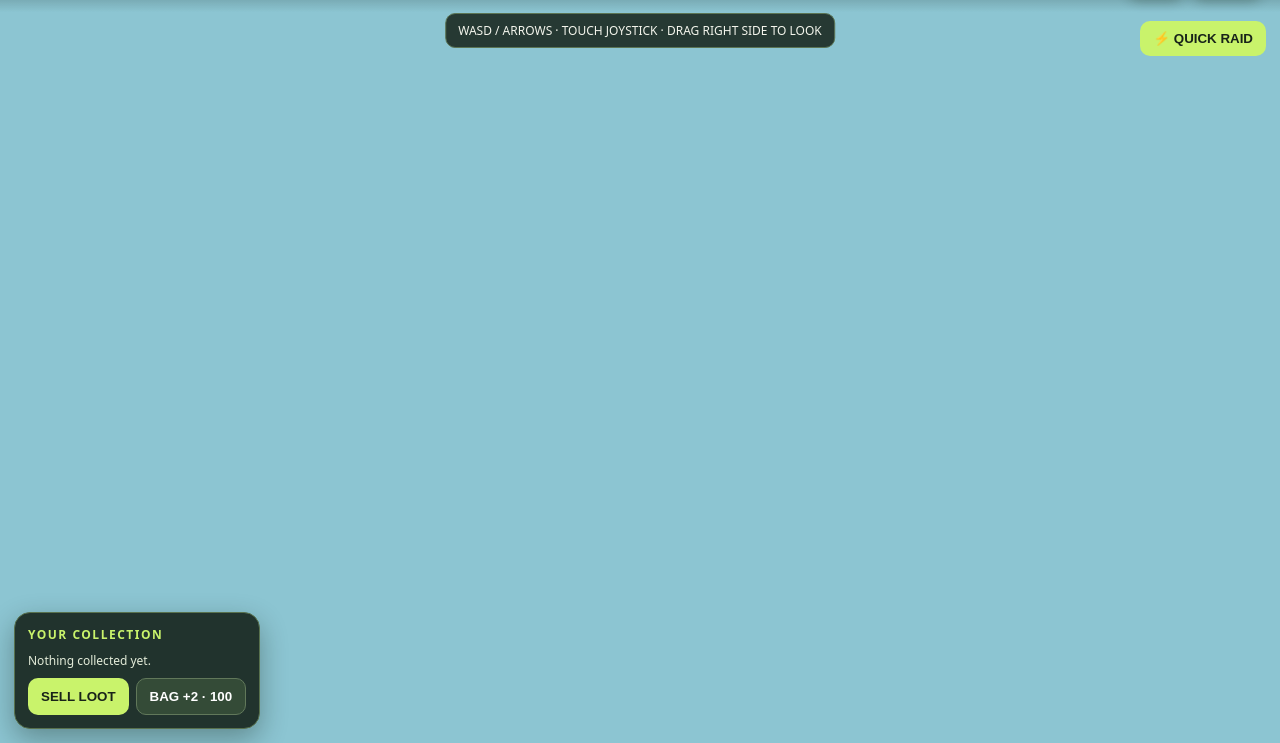
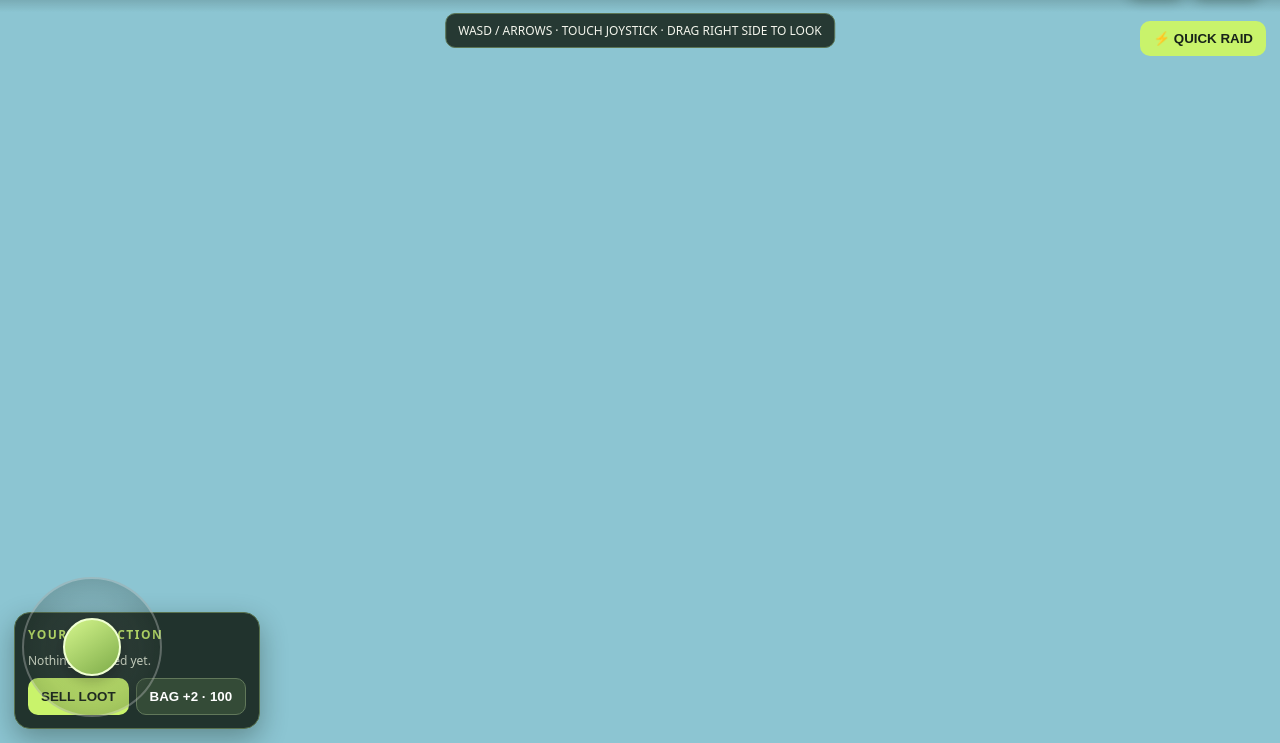
Before and after one commit to kaitokinn326-cell/Grab-grow, a plain HTML site: page index.html in a window 1280 px wide. Shown: the part 57-800 px from the top of the page. Drawn offline with Linux system fonts and the light colour scheme.

Commit message:
Fix fatal module syntax error and make joystick visible on all screen sizes

```diff
--- a/index.html
+++ b/index.html
@@ -4,7 +4,7 @@
 *{box-sizing:border-box}html,body{margin:0;height:100%;overflow:hidden;background:#8cc5d2;font-family:system-ui,Arial;color:#f4f5ec}#world{position:fixed;inset:0}canvas{display:block}
 header{position:fixed;z-index:4;left:0;right:0;top:0;padding:15px 18px;display:flex;justify-content:space-between;align-items:center;background:linear-gradient(#152319df,transparent);pointer-events:none}h1{margin:0;font-size:22px;letter-spacing:2px;color:#c9f36b;text-shadow:0 3px 8px #20311e}.stats{display:flex;gap:8px}.pill{background:#152319e8;border:1px solid #577249;border-radius:13px;padding:9px 13px;font-size:14px;box-shadow:0 4px 12px #1b2b1c55}.pill b{color:#c9f36b}#hint{position:fixed;z-index:4;top:70px;left:50%;transform:translateX(-50%);padding:8px 12px;background:#17241bdd;border:1px solid #5b7453;border-radius:10px;font-size:12px;white-space:nowrap;pointer-events:none}
 .panel{background:#17251de8;border:1px solid #58714d;border-radius:16px;padding:13px;box-shadow:0 10px 28px #0b190d55;backdrop-filter:blur(8px)}#collection{position:fixed;z-index:4;left:14px;bottom:14px;max-width:min(420px,58vw)}.panel h2{font-size:12px;letter-spacing:1.5px;color:#c9f36b;margin:0 0 8px}.items{font-size:12px;line-height:1.6;min-height:18px;color:#e4ecd9}.actions{display:flex;gap:7px;margin-top:8px;flex-wrap:wrap}button{border:0;border-radius:10px;padding:10px 13px;background:#c9f36b;color:#182319;font-weight:800;cursor:pointer;touch-action:none}button:active{transform:scale(.96)}button.secondary{background:#344b37;border:1px solid #61785a;color:white}#raid{position:fixed;z-index:4;right:14px;top:78px}#toast{display:none;position:fixed;z-index:8;bottom:110px;left:50%;transform:translateX(-50%);background:#17251deF;border:1px solid #c9f36b;padding:11px 16px;border-radius:12px;white-space:nowrap;font-size:13px}
-#joystick{display:none;position:fixed;z-index:5;left:22px;bottom:26px;width:140px;height:140px;border-radius:50%;background:radial-gradient(circle,#ffffff16,#16251c55);border:2px solid #ffffff44;touch-action:none;user-select:none}#stick{position:absolute;width:58px;height:58px;left:39px;top:39px;border-radius:50%;background:linear-gradient(145deg,#d4f58c,#7eac49);border:2px solid #f0ffd2;box-shadow:0 5px 18px #0005;pointer-events:none}
+#joystick{display:block;position:fixed;z-index:5;left:22px;bottom:26px;width:140px;height:140px;border-radius:50%;background:radial-gradient(circle,#ffffff16,#16251c55);border:2px solid #ffffff44;touch-action:none;user-select:none}#stick{position:absolute;width:58px;height:58px;left:39px;top:39px;border-radius:50%;background:linear-gradient(145deg,#d4f58c,#7eac49);border:2px solid #f0ffd2;box-shadow:0 5px 18px #0005;pointer-events:none}
 #mobileLook{position:fixed;z-index:2;right:0;top:25%;bottom:20%;width:48%;touch-action:none}
 @media(max-width:700px){header{padding:12px}h1{font-size:17px}.pill{padding:8px 10px;font-size:12px}#hint{top:60px;font-size:10px}#collection{left:9px;bottom:9px;max-width:58vw;padding:10px}#joystick{display:block;width:125px;height:125px;left:14px;bottom:22px}#stick{width:54px;height:54px;left:33.5px;top:33.5px}#mobileLook{width:50%;top:30%;bottom:25%}#raid{right:10px;top:75px;padding:9px;font-size:11px}#toast{bottom:160px;font-size:12px}}
 </style></head><body><div id="world"></div><div id="fatal" style="display:none;position:fixed;z-index:99;inset:0;background:#142019;color:white;padding:24px;font:16px system-ui;overflow:auto"><h2>GRAB & GROW failed to load</h2><pre id="fatalText" style="white-space:pre-wrap"></pre><button onclick="location.reload()">RELOAD</button></div>
```
